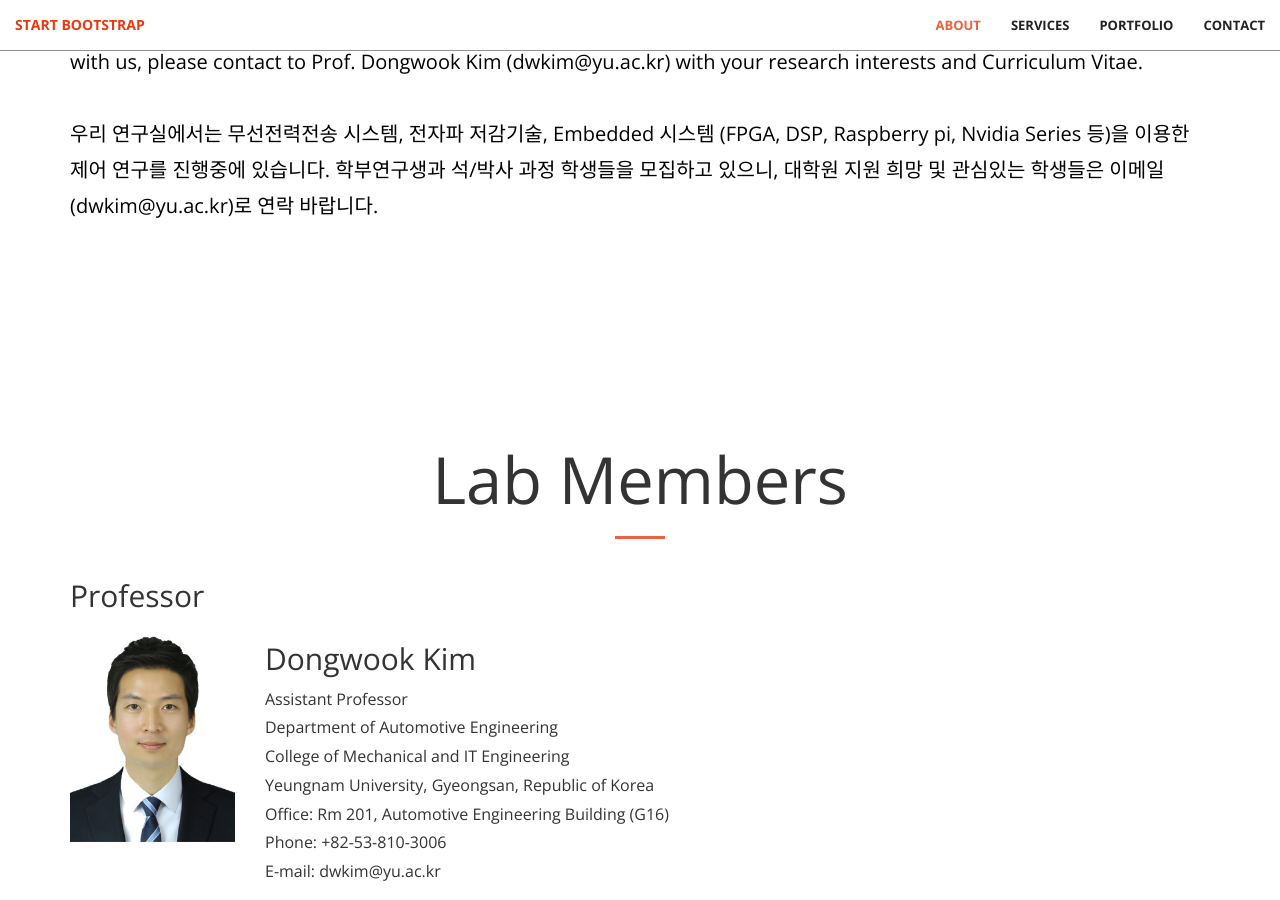
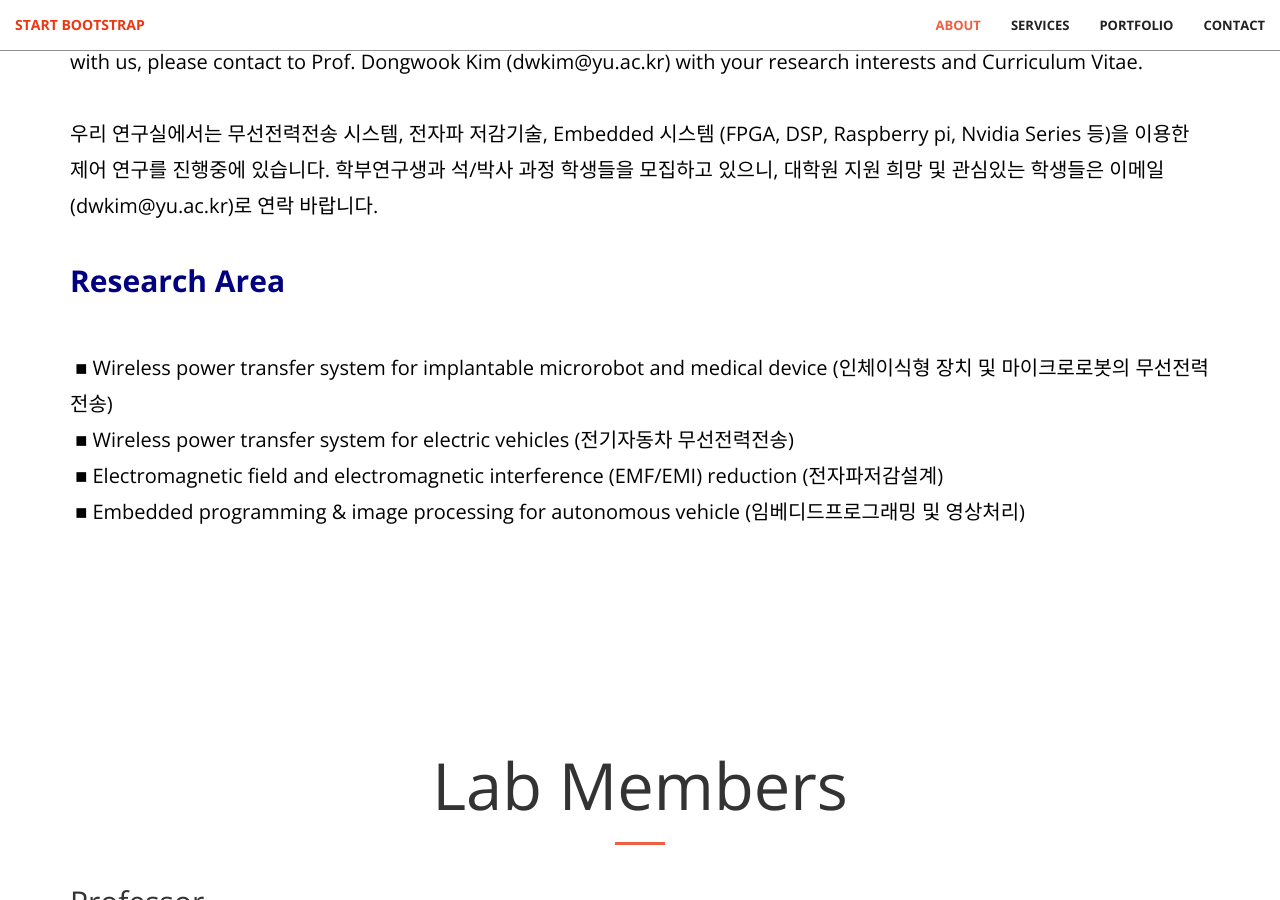
Before and after one commit to dwKim88/AEL, a Jekyll site: the page built from index.html, in a window 1280 px wide and 900 px high, scrolled down 1170 px. Built offline with Jekyll 4.4.1, drawn with Linux system fonts in a browser that asks for light colours.

Commit message:
Update call-to-action.html

```diff
--- a/_includes/call-to-action.html
+++ b/_includes/call-to-action.html
@@ -16,10 +16,28 @@
                     Our research focuses on wireless power transfer system, magnetic field reduction, embedded system based system control. The wireless power tranfser based powering is applied on microrobot, implantable medical devices, electric vehicles.  We have several openings for graduate students and undergraduate students. If you are interested in working with us, please contact to Prof. Dongwook Kim (dwkim@yu.ac.kr) with your research interests and Curriculum Vitae.<br><br>                   우리 연구실에서는 무선전력전송 시스템, 전자파 저감기술,  Embedded 시스템 (FPGA, DSP, Raspberry pi, Nvidia Series 등)을 이용한 제어 연구를 진행중에 있습니다.  학부연구생과 석/박사 과정 학생들을 모집하고 있으니, 대학원 지원 희망 및 관심있는 학생들은 이메일(dwkim@yu.ac.kr)로 연락 바랍니다.
                   </p>
                 </h2>
-                <!--
-                    <a href="#" class="btn btn-default btn-xl">Get Started!</a>
-                -->
             </div>
+
+
+            <div class="col-md-12 text-left">
+                <h2 style="color:navy;">
+                    <B>
+                        Research Area
+                    </B>
+                </h2>
+            </div>
+            <div class="col-md-12 text-left">
+                <hr class="light">
+                <h2>
+                  <p style="line-height: 1.8; color:black; font-size:20px;">
+                    &nbsp;■ Wireless power transfer system for implantable microrobot and medical device (인체이식형 장치 및 마이크로로봇의 무선전력전송) <br>
+                    &nbsp;■ Wireless power transfer system for electric vehicles (전기자동차 무선전력전송) <br>
+                    &nbsp;■ Electromagnetic field and electromagnetic interference (EMF/EMI) reduction (전자파저감설계) <br>
+                    &nbsp;■ Embedded programming & image processing for autonomous vehicle (임베디드프로그래밍 및 영상처리) <br>
+                  </p>
+                </h2>
+            </div>
+
         </div>
     </div>
 </section>
```
